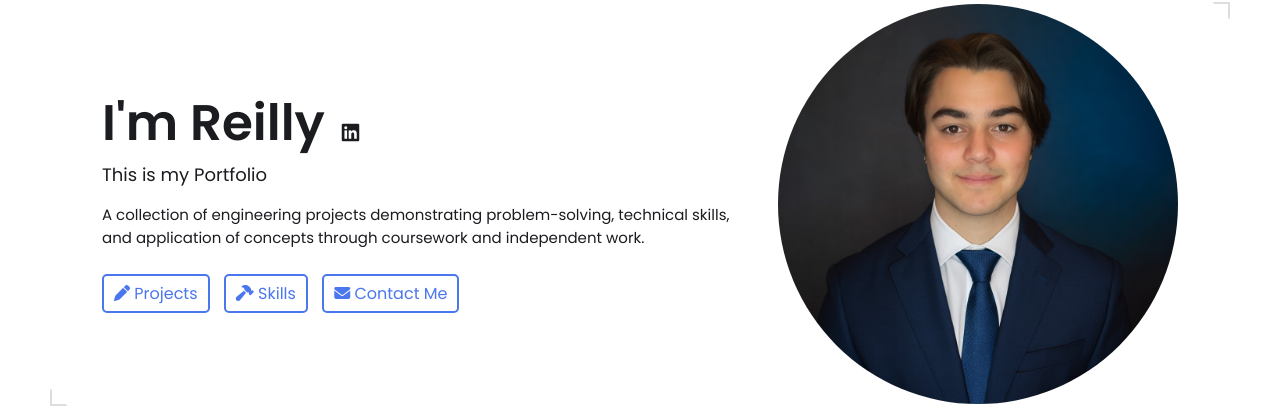
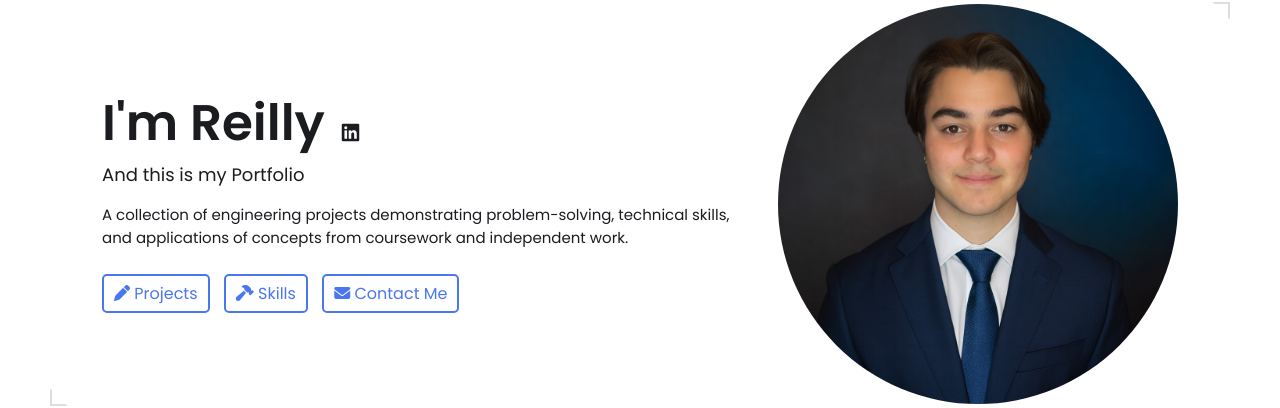
Before and after one commit to Reilly-P-12/Reilly-P-12.github.io, a Jekyll site: the page built from index.html, in a window 1280 px wide and 900 px high. Shown: the part 128-536 px from the top of the window. Built offline with Jekyll 4.4.1, drawn with Linux system fonts in a browser that asks for light colours.

Commit message:
Update _config.yml

```diff
--- a/_config.yml
+++ b/_config.yml
@@ -3,10 +3,10 @@ title: Reilly Poulsen's Portfolio
 
 # Hero Section
 name: Reilly Poulsen
-headline: This is my Portfolio
+headline: And this is my Portfolio
 description: >-
   A collection of engineering projects demonstrating problem-solving, technical skills,
-  and application of concepts through coursework and independent work.
+  and applications of concepts from coursework and independent work.
 
 # Profile image
 profile_image: /assets/images/profile-image/IMG_1724.png
```
